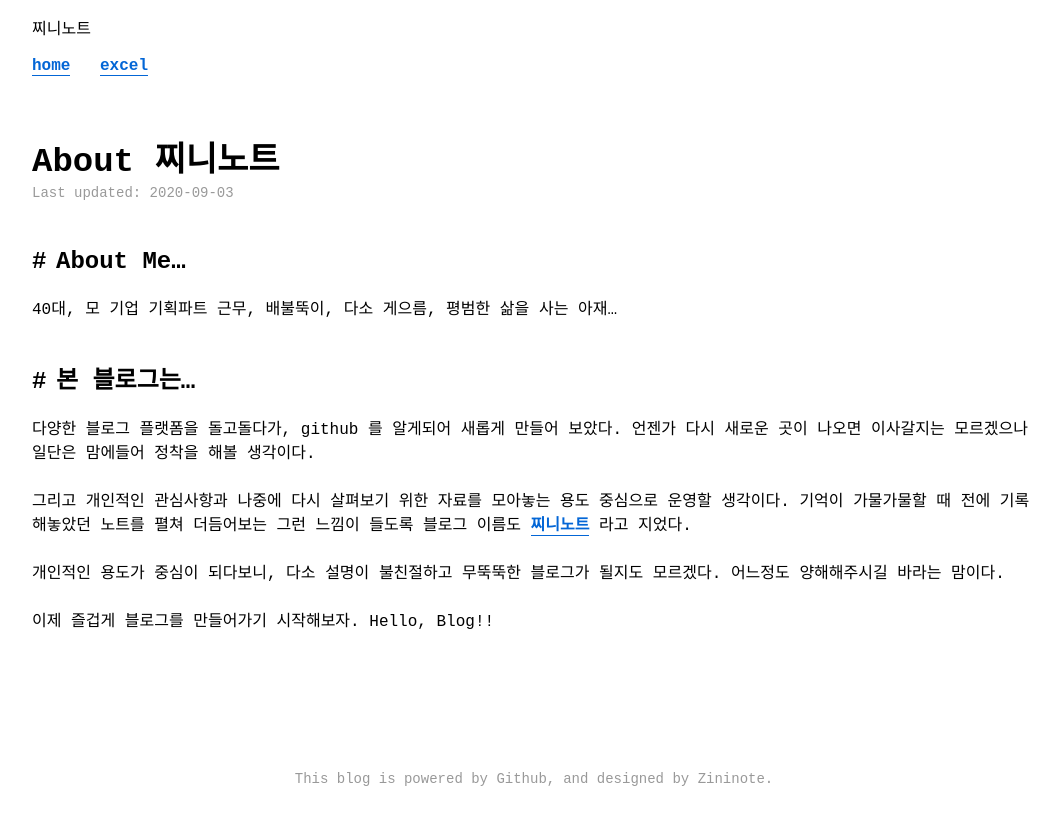
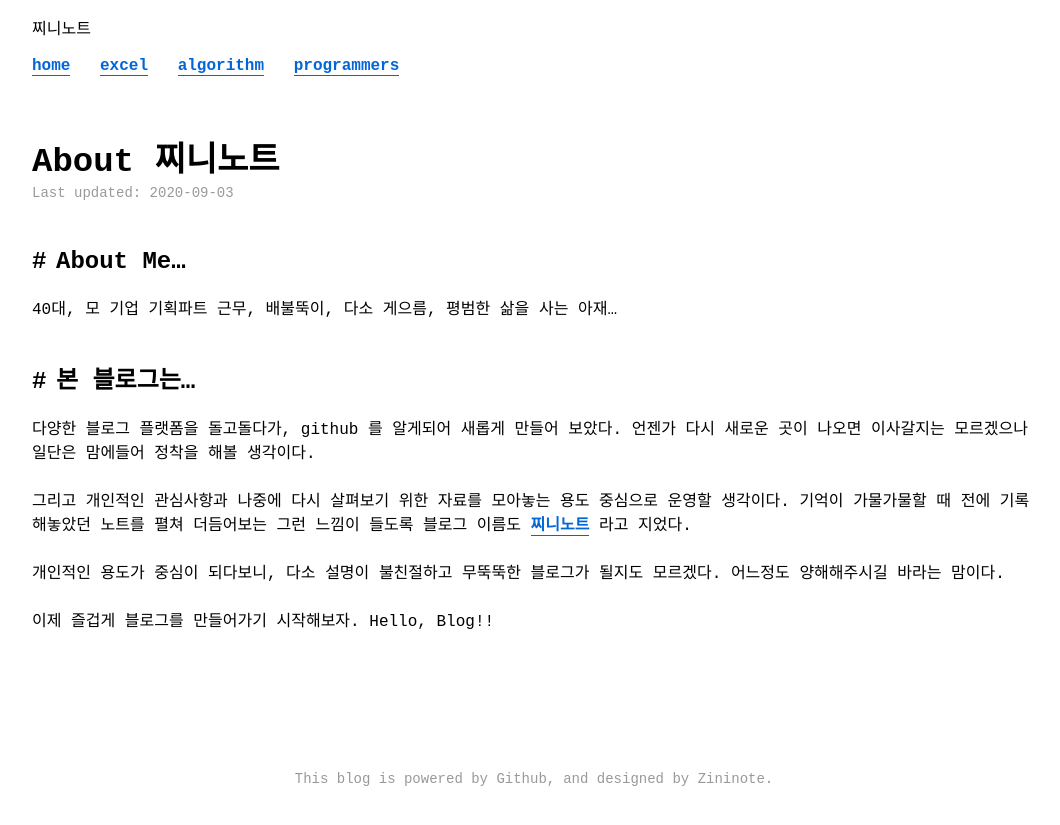
Before and after one commit to zininote/zininote.github.io-old-, a Jekyll site: the page built from index.md, in a window 1280 px wide. Shown: the top 825 px of the page, without its empty margins (106-1166 px from the left). Built offline with Jekyll 4.4.1, drawn with Linux system fonts in a browser that asks for light colours; some web fonts are replaced; comment, search, counter and statistics services are not loaded; a style sheet for code colours, icons or effects is not loaded.

Commit message:
Update nav.html

```diff
--- a/_includes/nav.html
+++ b/_includes/nav.html
@@ -1,5 +1,7 @@
 <ul id="nav">
   <li><a href="/">home</a></li>
   <li><a href="/cat/excel">excel</a></li>
+  <li><a href="/cat/algorithm">algorithm</a></li>
+  <li><a href="/cat/programmers">programmers</a></li>
 
 </ul>
```
